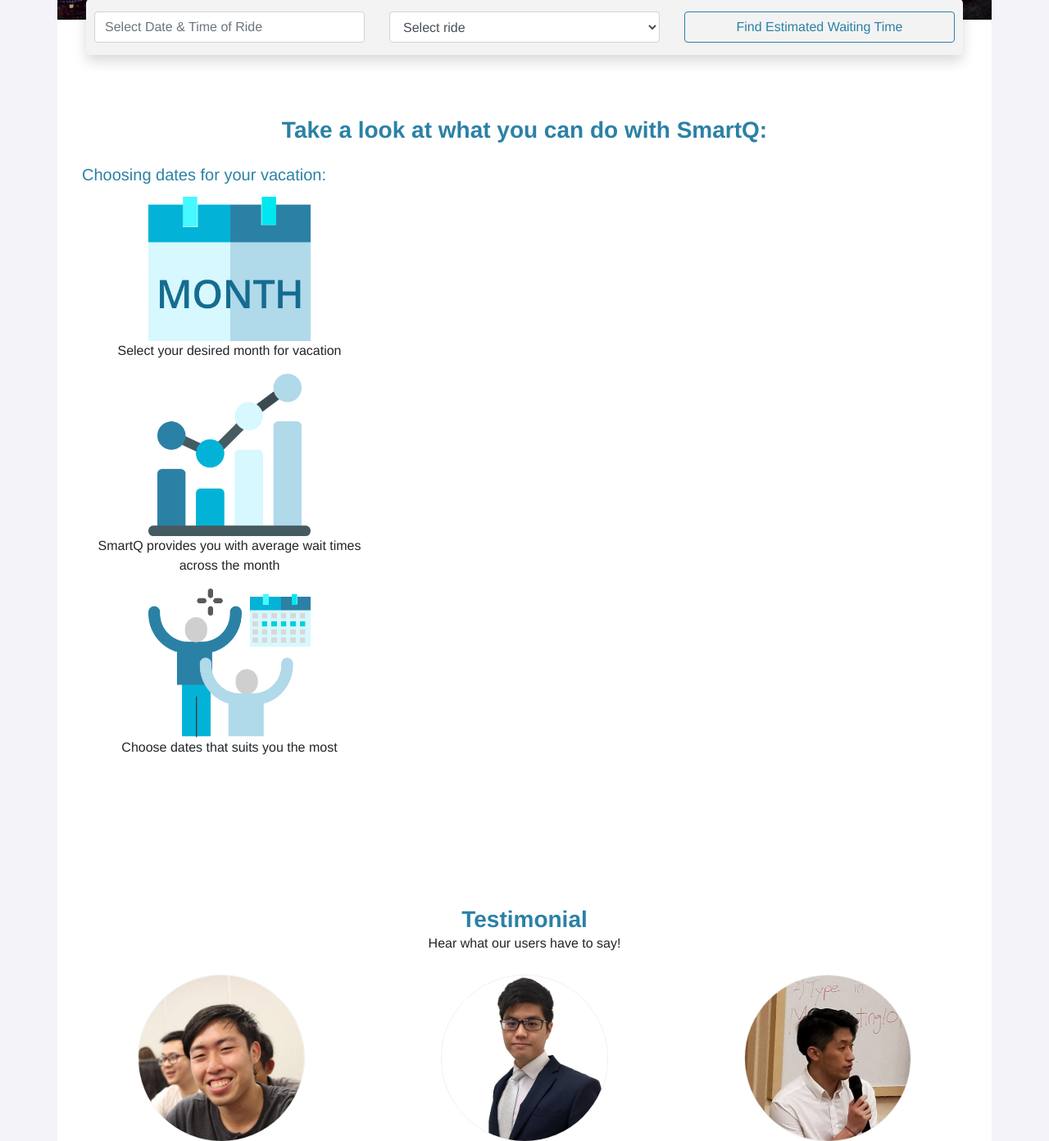
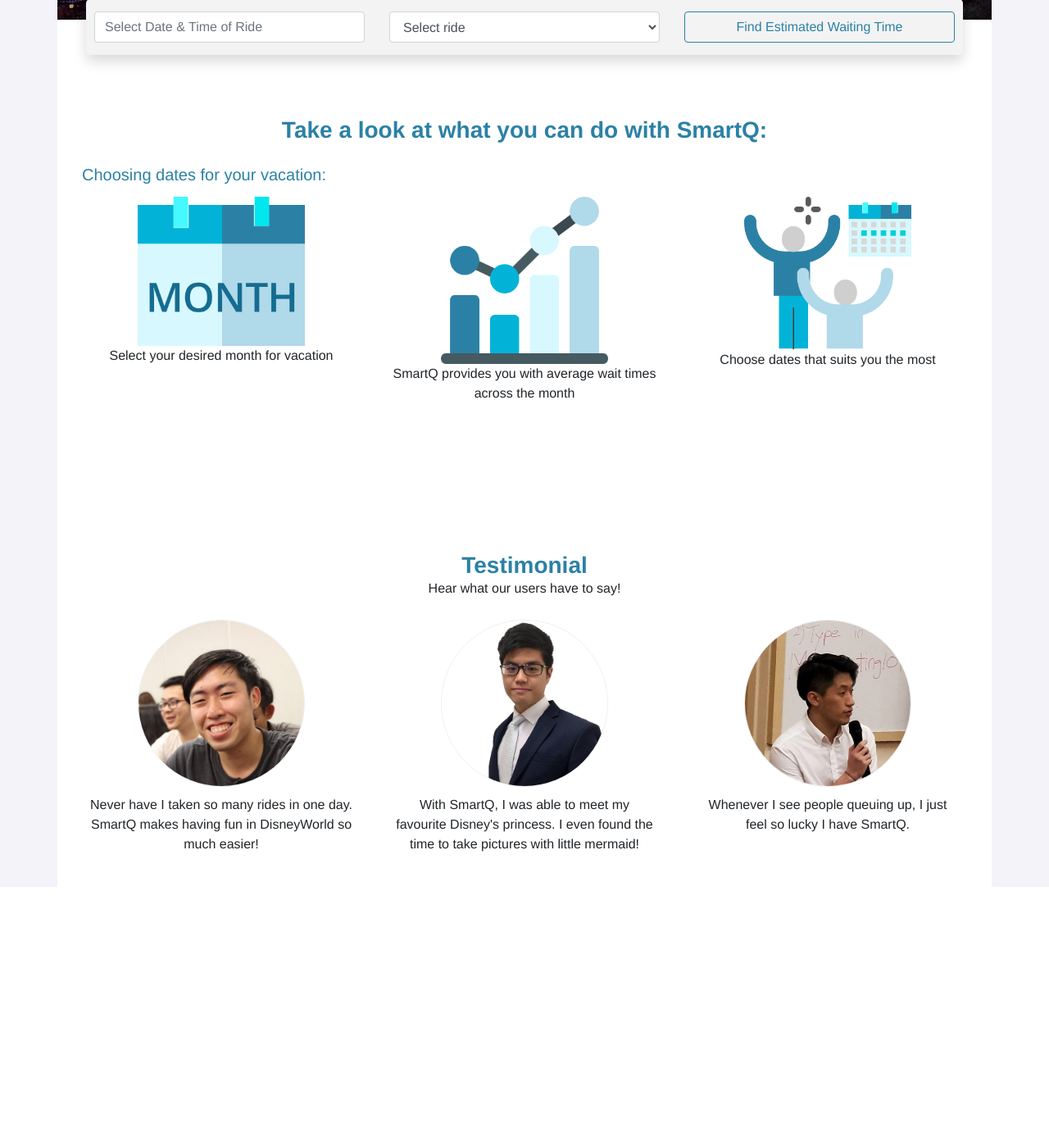
Before and after one commit to loichiilek/data-x_website, a Flask app: page / in a window 1280 px wide. Shown: the part 476-1868 px from the top of the page at 82% size. After the commit the page ends 1515 px from the top, so only its background shows below. Run offline with Flask 2, Linux system fonts and the light colour scheme; some libraries are stand-ins or nearby versions.

Commit message:
Updated main.css

```diff
--- a/datax_website/static/css/main.css
+++ b/datax_website/static/css/main.css
@@ -53,7 +53,7 @@ body {
     padding-bottom: 15px;
 }
 
-.container.information > div >img {
+.container.information > .row > div >img {
     width: 60%;
 }
 
--- a/datax_website/templates/home.html
+++ b/datax_website/templates/home.html
@@ -79,6 +79,7 @@
     <div class="container information">
         <h3>Take a look at what you can do with SmartQ:</h3>
         <h5 class="module" style="text-align: left">Choosing dates for your vacation:</h5>
+        <div class="row">
             <div class="col-lg-4 col-md-4 col-xs-4" style="text-align: center">
                 <img class="img-fluid" src="/static/img/Icon_month.png" alt=""/>
                 <p>Select your desired month for vacation</p>
@@ -90,6 +91,7 @@
             <div class="col-lg-4 col-md-4 col-xs-4" style="text-align: center">
                 <img class="img-fluid" src="/static/img/Icon_selectDates.png" alt=""/>
                 <p>Choose dates that suits you the most</p>
+            </div>
         </div>
         <!--<p>
             Lorem ipsum dolor sit amet consectetur adipisicing elit. Odit omnis
```
Lines whose indentation alone changed are shown as unchanged.
